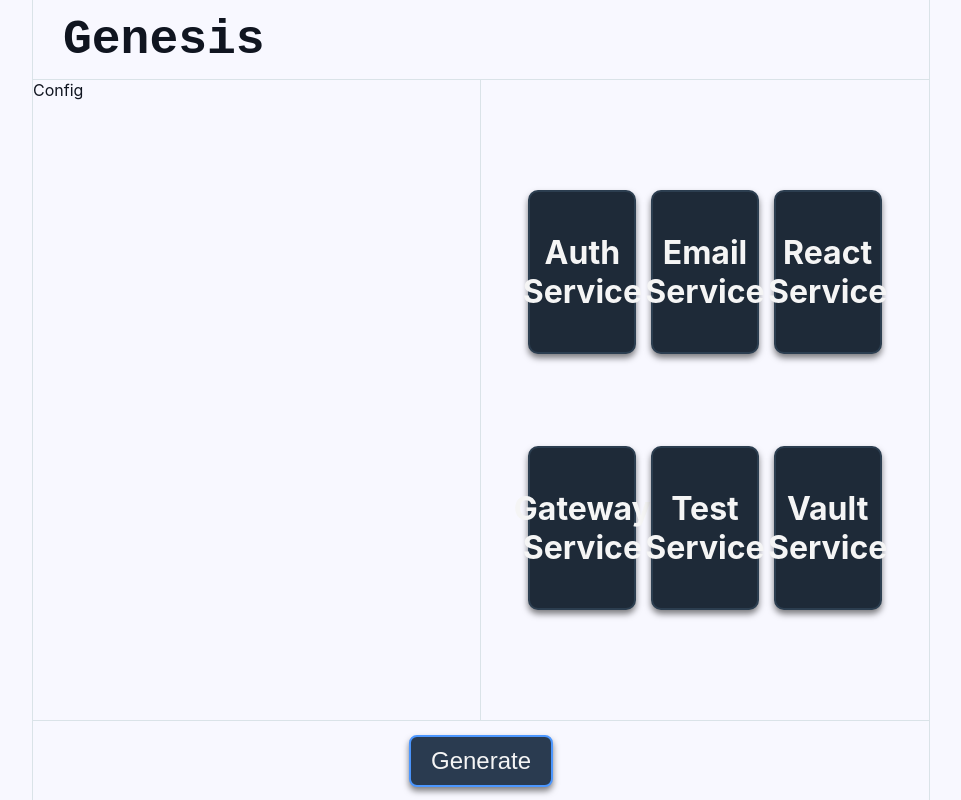
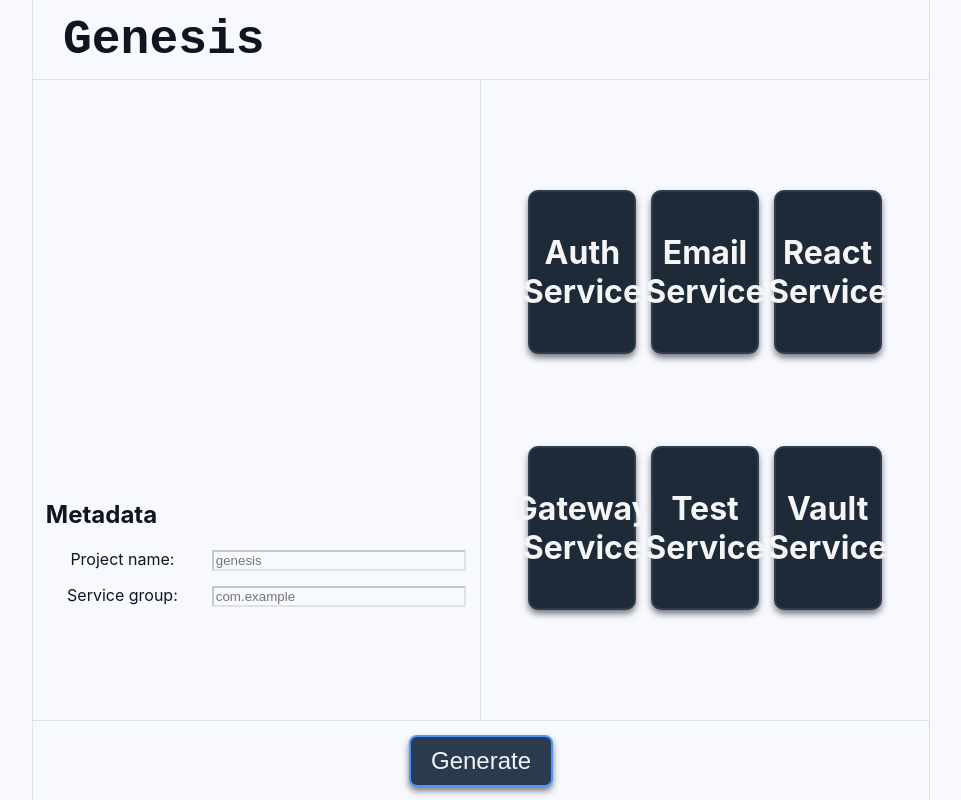
Before and after one commit to StrangeQuark/msinit, a React (Create React App) app in the folder reactservice/: page / in a window 1280 px wide. Shown: the whole page, without its empty margins (159-1120 px from the left). Built offline with nearby package versions, Linux system fonts and the light colour scheme.

Commit message:
Begin adding configuration inputs

```diff
--- a/reactservice/src/components/ConfigurationContainer.js
+++ b/reactservice/src/components/ConfigurationContainer.js
@@ -1,10 +1,20 @@
 import React from "react";
 import "./css/ConfigurationContainer.css";
 
-const ConfigurationContainer = ({items}) => {
+const ConfigurationContainer = () => {
     return(
         <div id="configurationContainer" className="configurationContainer">
-            Config
+            <div></div>
+            <div></div>
+            <div id="bottom-config-div">
+                <h2>Metadata</h2>
+
+                <label>Project name:</label>
+                <input placeholder="genesis"></input>
+
+                <label>Service group:</label>
+                <input placeholder="com.example"/>
+            </div>
         </div>
     )
 }
--- a/reactservice/src/components/css/ConfigurationContainer.css
+++ b/reactservice/src/components/css/ConfigurationContainer.css
@@ -2,3 +2,23 @@
     border-width: 1px;
     border-style: none solid none none;
 }
+
+.configurationContainer div {
+    height: 25vh;
+}
+
+.configurationContainer h2 {
+    padding-left: 1vw;
+}
+
+.configurationContainer label {
+    padding-bottom: 2vh;
+    display: inline-block;
+    text-align: center;
+    width: 40%;
+}
+
+.configurationContainer input {
+    display: inline-block;
+    width: 55%;
+}
```
